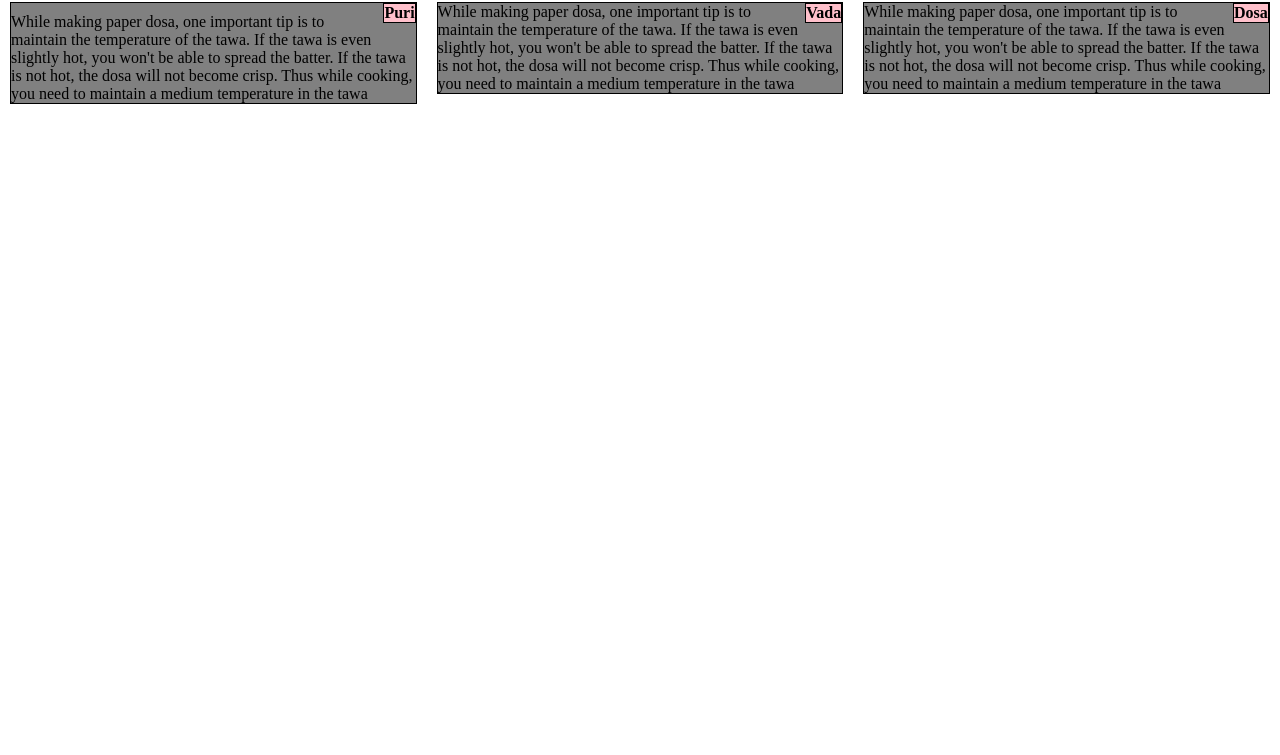
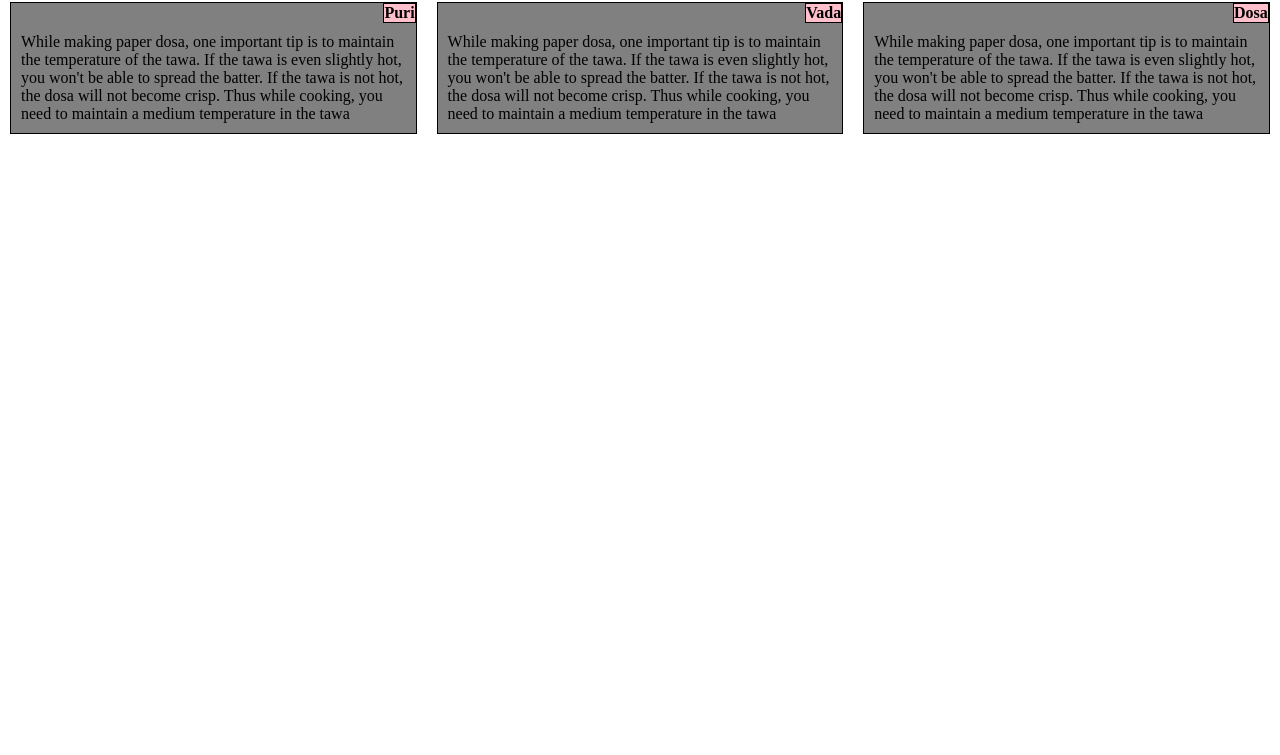
Before and after one commit to vishwaravitejraj/Front-end, a plain HTML site: page index.html in a window 1280 px wide. Shown: the part 45-800 px from the top of the page. Drawn offline with Linux system fonts and the light colour scheme.

Commit message:
last time

```diff
--- a/index.html
+++ b/index.html
@@ -17,7 +17,7 @@
 
       <article>
         <h4>Puri</h4>
-        <p id="content">
+        <p>
         While making paper dosa, one important tip is to
         maintain the temperature of the tawa. If the tawa
         is even slightly hot, you won't be able to spread
@@ -35,12 +35,13 @@
 
        <article>
         <h4>Vada</h4>
+        <p>
         While making paper dosa, one important tip is to
         maintain the temperature of the tawa. If the tawa
         is even slightly hot, you won't be able to spread
         the batter. If the tawa is not hot, the dosa will
         not become crisp. Thus while cooking, you need to
-        maintain a medium temperature in the tawa
+        maintain a medium temperature in the tawa</p>
       </article>
     </section>
     </div>
@@ -51,12 +52,13 @@
 
        <article>
         <h4>Dosa</h4>
+        <p>
         While making paper dosa, one important tip is to
         maintain the temperature of the tawa. If the tawa
         is even slightly hot, you won't be able to spread
         the batter. If the tawa is not hot, the dosa will
         not become crisp. Thus while cooking, you need to
-        maintain a medium temperature in the tawa
+        maintain a medium temperature in the tawa</p>
       </article>
     </section>
     </div>
--- a/style.css
+++ b/style.css
@@ -19,8 +19,8 @@ article{
   margin: 10px;
   position: relative;
 }
-#content{
-  margin-top: 10px;
+p{
+  margin: 30px 10px 10px 10px;
 }
 
 h4{
```
